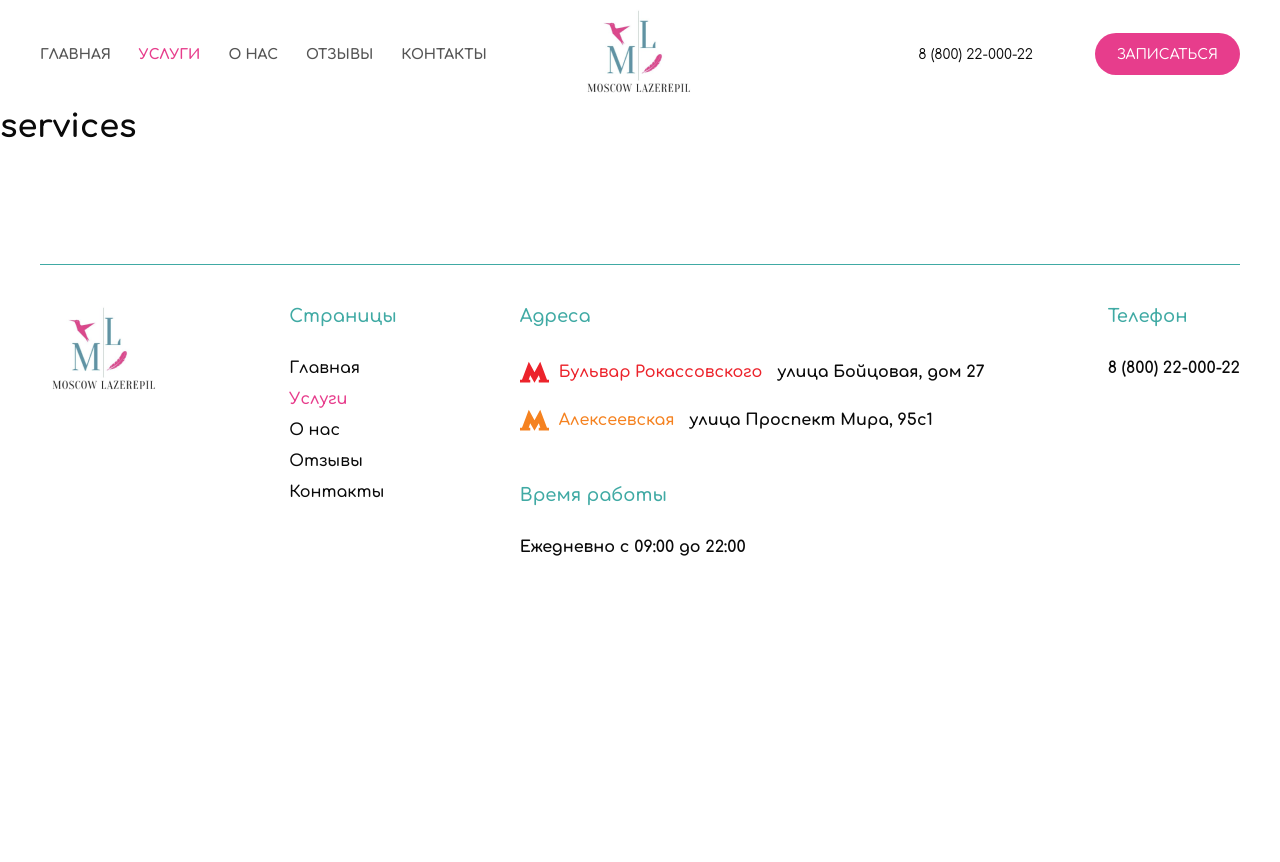
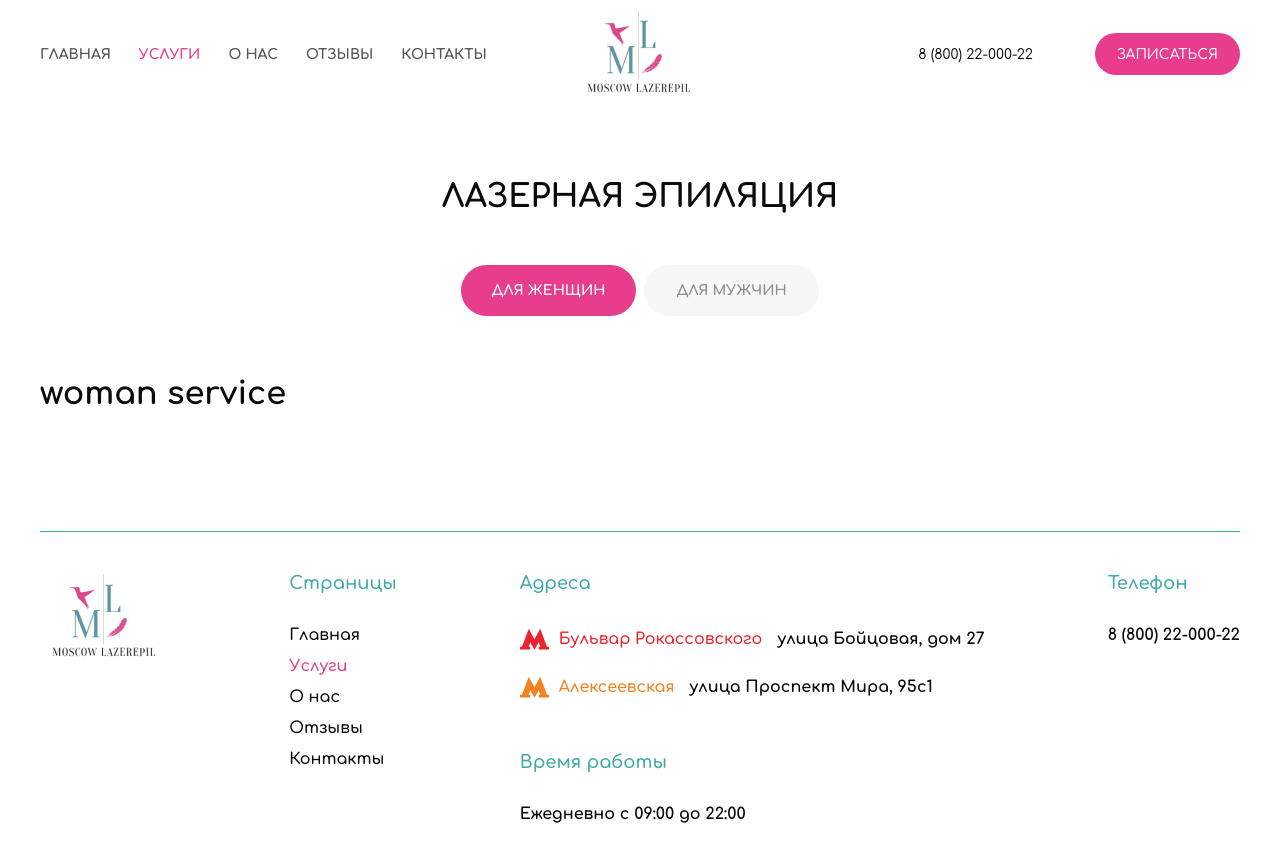
Before and after one commit to t1ep1l0t/lazerpil.ru, a Vue app in the folder client/: page /services in a window 1280 px wide. Shown: the top 862 px of the page. Before the commit the page ends 800 px from the top, so only its background shows below. Built offline with nearby package versions, Linux system fonts and the light colour scheme.

Commit message:
initial commit

```diff
--- a/client/src/components/FaqComponent.vue
+++ b/client/src/components/FaqComponent.vue
@@ -301,12 +301,19 @@ export default {
   width: 100%;
   margin-top: 120px;
 
+  @media (max-width: 550px) {
+    margin-top: 60px;
+  }
+
   &__inner {
     width: 100%;
     display: flex;
     flex-direction: column;
     align-items: start;
     gap: 60px;
+    @media (max-width: 550px) {
+      gap: 40px;
+    }
   }
   &__head  {
     width: fit-content;
@@ -370,6 +377,9 @@ export default {
   }
   &__item {
     width: 100%;
+    background-color: #FAFAFA!important;
+    padding: 0 20px!important;
+    border-radius: 20px!important;
   }
   &__name {
     font-weight: 700;
--- a/client/src/components/GalleryComponent.vue
+++ b/client/src/components/GalleryComponent.vue
@@ -6,26 +6,9 @@
           <h2 class="gallery__title">Галерея</h2>
         </div>
         <div class="gallery__content">
-          <router-link to="/gallery" class="gallery__image" v-for="item of 6" :key="item"></router-link>
-        </div>
-        <div class="gallery__slider">
-          <button class="gallery__arrow gallery__arrow__prev"
-                  @click="gallery_slider_prev"
-          >
-            <svg class="icon" width="24" height="24" viewBox="0 0 24 24" fill="none" stroke="#0A0A0A" xmlns="http://www.w3.org/2000/svg">
-              <path d="M15 6L9 12L15 18" stroke="inherit" stroke-width="2" stroke-linecap="round" stroke-linejoin="round"/>
-            </svg>
-          </button>
-          <VueSlickCarousel v-bind="gallery_slider_settings" ref="gallery_slider">
-            <router-link to="/gallery" class="gallery__slide" style="height: 450px!important; width: 100%;" v-for="item of 6" :key="item"></router-link>
-          </VueSlickCarousel>
-          <button class="gallery__arrow gallery__arrow__next"
-                  @click="gallery_slider_next"
-          >
-            <svg class="icon" width="24" height="24" viewBox="0 0 24 24" fill="none" stroke="#0A0A0A" xmlns="http://www.w3.org/2000/svg">
-              <path d="M9 18L15 12L9 6" stroke="inherit" stroke-width="2" stroke-linecap="round" stroke-linejoin="round"/>
-            </svg>
-          </button>
+          <router-link to="/gallery" class="gallery__image" v-for="item of 6" :key="item">
+            <img src="../assets/static-images/gallery.png" alt="" class="img">
+          </router-link>
         </div>
         <router-link class="gallery__link" to="/gallery">ПОКАЗАТЬ ЕЩЕ</router-link>
       </div>
@@ -34,35 +17,8 @@
 </template>
 
 <script>
-import VueSlickCarousel from 'vue-slick-carousel'
-import 'vue-slick-carousel/dist/vue-slick-carousel.css'
-import 'vue-slick-carousel/dist/vue-slick-carousel-theme.css'
 export default {
   name: "GalleryComponent",
-  components: {
-    VueSlickCarousel
-  },
-  data () {
-    return {
-      gallery_slider_settings: {
-        arrows: false,
-        autoplay: true,
-        autoplaySpeed: 6000,
-        slidesToScroll: 1,
-        slidesToShow: 1,
-        swipeToSlide: true,
-        infinite: true
-      },
-    }
-  },
-  methods: {
-    gallery_slider_prev () {
-      this.$refs.gallery_slider.prev();
-    },
-    gallery_slider_next () {
-      this.$refs.gallery_slider.next();
-    },
-  }
 }
 </script>
 
@@ -72,12 +28,20 @@ export default {
   width: 100%;
   margin-top: 120px;
 
+  @media (max-width: 550px) {
+    margin-top: 60px;
+  }
+
   &__inner {
     width: 100%;
     display: flex;
     flex-direction: column;
     align-items: start;
     gap: 60px;
+
+    @media (max-width: 550px) {
+      gap: 40px;
+    }
   }
   &__head  {
     width: fit-content;
@@ -107,7 +71,11 @@ export default {
       height: 600px;
     }
     @media(max-width: 768px) {
-      display: none;
+      height: auto;
+      display: flex;
+      align-items: start;
+      gap: 20px;
+      flex-wrap: wrap;
     }
   }
   &__image {
@@ -128,6 +96,25 @@ export default {
       grid-row-start: 2;
       grid-row-end: 4;
     }
+
+    .img {
+      display: none;
+      width: 100%;
+      height: 100%;
+      border-radius: 50px;
+    }
+
+    @media(max-width: 768px) {
+      width: calc(50% - 10px);
+      background-image: none;
+
+      .img {
+        display: block;
+        width: 100%;
+        height: 100%;
+        border-radius: 20px;
+      }
+    }
   }
   &__link {
     align-self: center;
@@ -147,59 +134,5 @@ export default {
       background: $rose_light;
     }
   }
-  &__slider {
-    display: none;
-    width: 100%;
-    position: relative;
-    @media(max-width: 768px) {
-      display: block;
-    }
-  }
-  &__arrow {
-    position: absolute;
-    top: 45%;
-    background: #FFFFFF;
-    width: 36px;
-    height: 36px;
-    border-radius: 50%;
-    box-shadow: 0px 4px 4px rgba(0, 0, 0, 0.2);
-    z-index: 1;
-    display: flex;
-    align-items: center;
-    justify-content: center;
-
-    .icon {
-      transition: all .3s ease;
-    }
-    &__prev {
-      left: 20px;
-
-      &:hover {
-        .icon {
-          stroke: $rose_light;
-        }
-      }
-    }
-    &__next {
-      right: 20px;
-
-      &:hover {
-        .icon {
-          stroke: $rose_light;
-        }
-      }
-    }
-  }
-  &__slide {
-    height: 450px;
-    border-radius: 50px;
-    background-image: url('../assets/static-images/gallery.png');
-    background-repeat: no-repeat;
-    background-size: cover;
-
-    @media (max-width: 550px) {
-      height: 250px;
-    }
-  }
 }
 </style>
--- a/client/src/components/LoactionsComponent.vue
+++ b/client/src/components/LoactionsComponent.vue
@@ -135,12 +135,20 @@ export default {
   width: 100%;
   margin-top: 120px;
 
+  @media (max-width: 550px) {
+    margin-top: 60px;
+  }
+
   &__inner {
     width: 100%;
     display: flex;
     flex-direction: column;
     align-items: start;
     gap: 60px;
+
+    @media (max-width: 550px) {
+      gap: 40px;
+    }
   }
   &__head  {
     width: fit-content;
@@ -175,6 +183,8 @@ export default {
     gap: 10px;
     position: relative;
     padding-bottom: 30px;
+    background-color: #FAFAFA;
+    border-radius: 0 0 30px 30px;
   }
   &__arrow {
     position: absolute;
@@ -233,11 +243,13 @@ export default {
     font-weight: 600;
     font-size: 20px;
     line-height: 28px;
+    padding-left: 20px;
   }
   &__address {
     font-weight: 700;
     font-size: 16px;
     line-height: 160%;
+    padding-left: 20px;
   }
 }
 </style>
--- /dev/null
+++ b/client/src/components/ManService.vue
@@ -0,0 +1,13 @@
+<template>
+<h1>man service</h1>
+</template>
+
+<script>
+export default {
+  name: "ManService"
+}
+</script>
+
+<style scoped>
+
+</style>
--- a/client/src/components/MapComponent.vue
+++ b/client/src/components/MapComponent.vue
@@ -73,6 +73,10 @@ export default {
   width: 100%;
   margin-top: 120px;
 
+  @media (max-width: 550px) {
+    margin-top: 60px;
+  }
+
 &__inner {
 .ymap-container {
   height: 600px;
--- /dev/null
+++ b/client/src/components/WomanService.vue
@@ -0,0 +1,13 @@
+<template>
+<h1>woman service</h1>
+</template>
+
+<script>
+export default {
+  name: "WomanService"
+}
+</script>
+
+<style scoped>
+
+</style>
--- a/client/src/store/store.js
+++ b/client/src/store/store.js
@@ -6,6 +6,7 @@ Vue.use(Vuex);
 const store = new Vuex.Store({
     state: {
         menu: false,
+        service: false,
         popular: undefined
     },
     mutations: {
@@ -14,7 +15,13 @@ const store = new Vuex.Store({
         },
         set_popular (state, payload) {
             state.popular = payload
-        }
+        },
+        switch_to_woman (state) {
+            state.service = false;
+        },
+        switch_to_man (state) {
+            state.service = true;
+        },
     },
     actions: {
         async get_popular () {
--- a/client/src/views/HomeView.vue
+++ b/client/src/views/HomeView.vue
@@ -213,7 +213,8 @@ export default {
     background-size: contain;
 
     @media(max-width: 640px) {
-      background-image: none;
+      background-position: 100% 100%;
+      height: 716px;
     }
   }
   &__title {
@@ -358,12 +359,20 @@ export default {
   width: 100%;
   margin-top: 120px;
 
+  @media (max-width: 550px) {
+    margin-top: 60px;
+  }
+
   &__inner {
     width: 100%;
     display: flex;
     flex-direction: column;
     align-items: start;
     gap: 60px;
+
+    @media (max-width: 550px) {
+      gap: 40px;
+    }
   }
   &__head  {
     width: fit-content;
@@ -463,12 +472,20 @@ export default {
   width: 100%;
   margin-top: 120px;
 
+  @media (max-width: 550px) {
+    margin-top: 60px;
+  }
+
   &__inner {
     width: 100%;
     display: flex;
     flex-direction: column;
     align-items: start;
     gap: 60px;
+
+    @media (max-width: 550px) {
+      gap: 40px;
+    }
   }
   &__head  {
     width: fit-content;
--- a/client/src/views/ServicesView.vue
+++ b/client/src/views/ServicesView.vue
@@ -1,13 +1,134 @@
 <template>
-<h1>services</h1>
+  <div id="services">
+    <div class="service">
+      <div class="container">
+        <div class="service__inner">
+          <div class="service__head">
+            <h1 class="service__title">Лазерная эпиляция </h1>
+            <div class="service__switchers">
+              <button class="service__switcher service__switcher__woman"
+                      @click="$store.commit('switch_to_woman')"
+                      :style="[$store.state.service
+                        ?
+                        {
+                          backgroundColor: '#F7F7F7',
+                          color: '#8F8F8F'
+                        }
+                        :
+                        {
+                          backgroundColor: '#E73D8C',
+                          color: '#FFFFFF'
+                        }
+                      ]"
+              >
+                Для женщин
+              </button>
+              <button class="service__switcher service__switcher__man"
+                      @click="$store.commit('switch_to_man')"
+                      :style="[$store.state.service
+                        ?
+                        {
+                          backgroundColor: '#40AAA4',
+                          color: '#FFFFFF'
+                        }
+                        :
+                        {
+                          backgroundColor: '#F7F7F7',
+                          color: '#8F8F8F'
+                        }
+                      ]"
+              >
+                Для Мужчин
+              </button>
+            </div>
+          </div>
+          <div class="service__content">
+            <WomanService v-if="!$store.state.service"/>
+            <ManService v-if="$store.state.service"/>
+          </div>
+        </div>
+      </div>
+    </div>
+  </div>
 </template>
 
 <script>
+import ManService from "@/components/ManService.vue";
+import WomanService from "@/components/WomanService.vue";
+
 export default {
-  name: "ServicesView"
+  name: "ServicesView",
+  components: {WomanService, ManService}
 }
 </script>
 
-<style scoped>
+<style scoped lang="scss">
+@import "../assets/variables.scss";
 
+  .service {
+    width: 100%;
+    padding-top: 60px;
+
+    &__inner {
+      width: 100%;
+      display: flex;
+      flex-direction: column;
+      align-items: start;
+      gap: 60px;
+    }
+    &__head {
+      width: 100%;
+      display: flex;
+      flex-direction: column;
+      align-items: center;
+      gap: 40px;
+    }
+    &__title {
+      font-weight: 700;
+      font-size: 32px;
+      line-height: 56px;
+      text-transform: uppercase;
+      text-align: center;
+    }
+    &__switchers {
+      display: flex;
+      align-items: center;
+      gap: 8px;
+
+      @media (max-width: 450px) {
+        flex-direction: column;
+        gap: 10px;
+      }
+    }
+    &__switcher {
+      width: 175px;
+      height: 51px;
+      border-radius: 53px;
+      display: flex;
+      align-items: center;
+      justify-content: center;
+      font-weight: 700;
+      font-size: 14px;
+      line-height: 21px;
+      text-transform: uppercase;
+      transition: all .3s ease;
+
+      &__woman {
+        color: #8F8F8F;
+
+        &:hover {
+          background-color: $rose_light!important;
+          color: #FFFFFF!important;
+        }
+      }
+      &__man {
+        color: #8F8F8F;
+
+        &:hover {
+          background-color: $blue!important;
+          color: #FFFFFF!important;
+        }
+      }
+    }
+  }
 </style>
```
